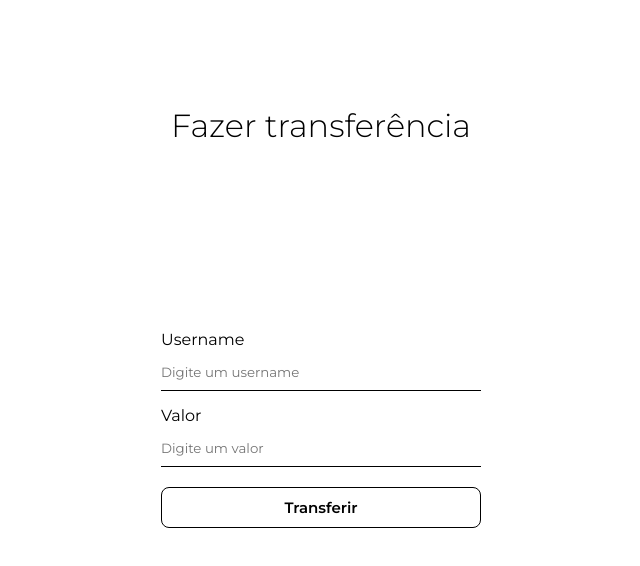
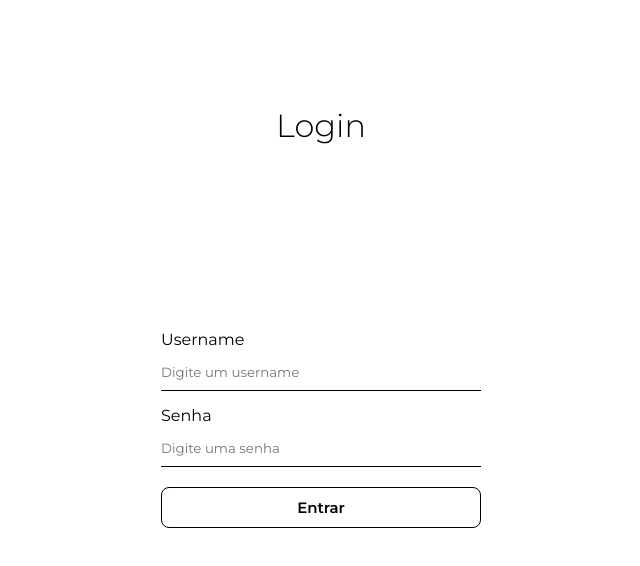
Before and after one commit to zirtaebn/ng-cash-frontend, a React (Create React App) app: page /1/transaction in a window 1280 px wide. Shown: the top 566 px of the page, without its empty margins (319-959 px from the left). Built offline with nearby package versions, Linux system fonts and the light colour scheme; no server answers.

Commit message:
add Require Auth component

```diff
--- a/src/App.tsx
+++ b/src/App.tsx
@@ -8,6 +8,9 @@ import UserAccount from './pages/UserAccount';
 import GetUserTransactions from './pages/GetUserTransactions';
 import GetOneUserTransaction from './pages/GetOneUserTransaction';
 import MakeTransaction from './pages/MakeTransaction';
+
+// utilities
+import RequireAuth from './contexts/Auth/RequireAuth';
 
 // styles
 import * as C from './App.styles'
@@ -21,10 +24,10 @@ const App = () => {
         <Route path='/' element={<Home />}/>
         <Route path='/login' element={<Login />}/>
         <Route path='/signup' element={<Signup />}/>
-        <Route path='/:username' element={<UserAccount />}/>
-        <Route path='/:username/transactions' element={<GetUserTransactions />}/>
-        <Route path='/:username/transactions/:id' element={<GetOneUserTransaction />}/>
-        <Route path='/:username/transaction' element={<MakeTransaction />}/>
+        <Route path='/:username' element={<RequireAuth><UserAccount /></RequireAuth>}/>
+        <Route path='/:username/transactions' element={<RequireAuth><GetUserTransactions /></RequireAuth>}/>
+        <Route path='/:username/transactions/:id' element={<RequireAuth><GetOneUserTransaction /></RequireAuth>}/>
+        <Route path='/:username/transaction' element={<RequireAuth><MakeTransaction /></RequireAuth>}/>
       </Routes>
     </C.Container>
   );
--- /dev/null
+++ b/src/contexts/Auth/RequireAuth.tsx
@@ -0,0 +1,21 @@
+import { useContext } from 'react';
+
+// components
+import Login from '../../pages/Login';
+
+// utilities
+import { AuthContext} from './AuthContext';
+
+const RequireAuth = ({ children }: { children:JSX.Element }) => {
+
+  const { authenticated } = useContext(AuthContext);
+
+  if (!authenticated) {
+
+    return <Login />
+  }
+
+  return children
+}
+
+export default RequireAuth;
```
